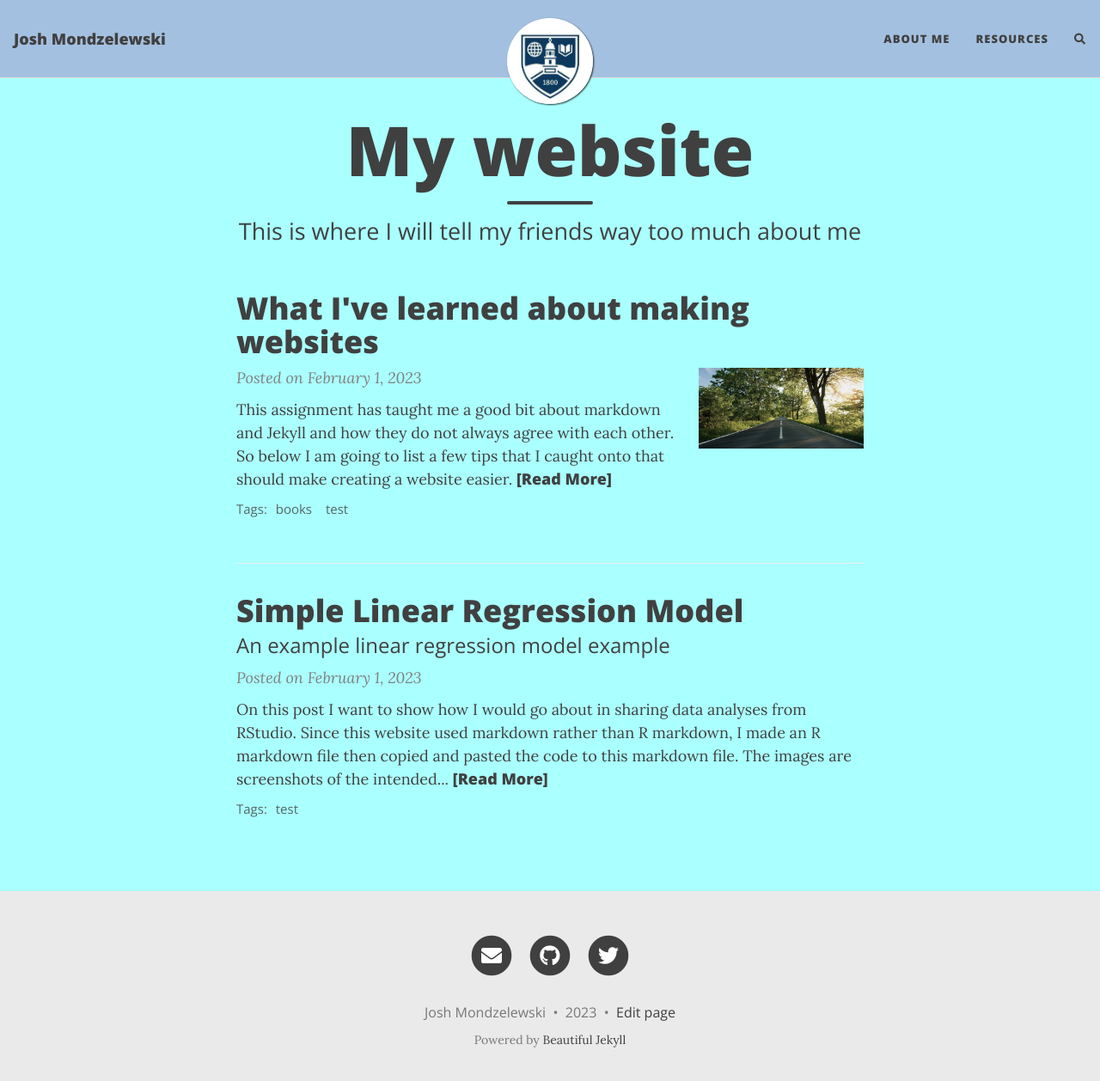
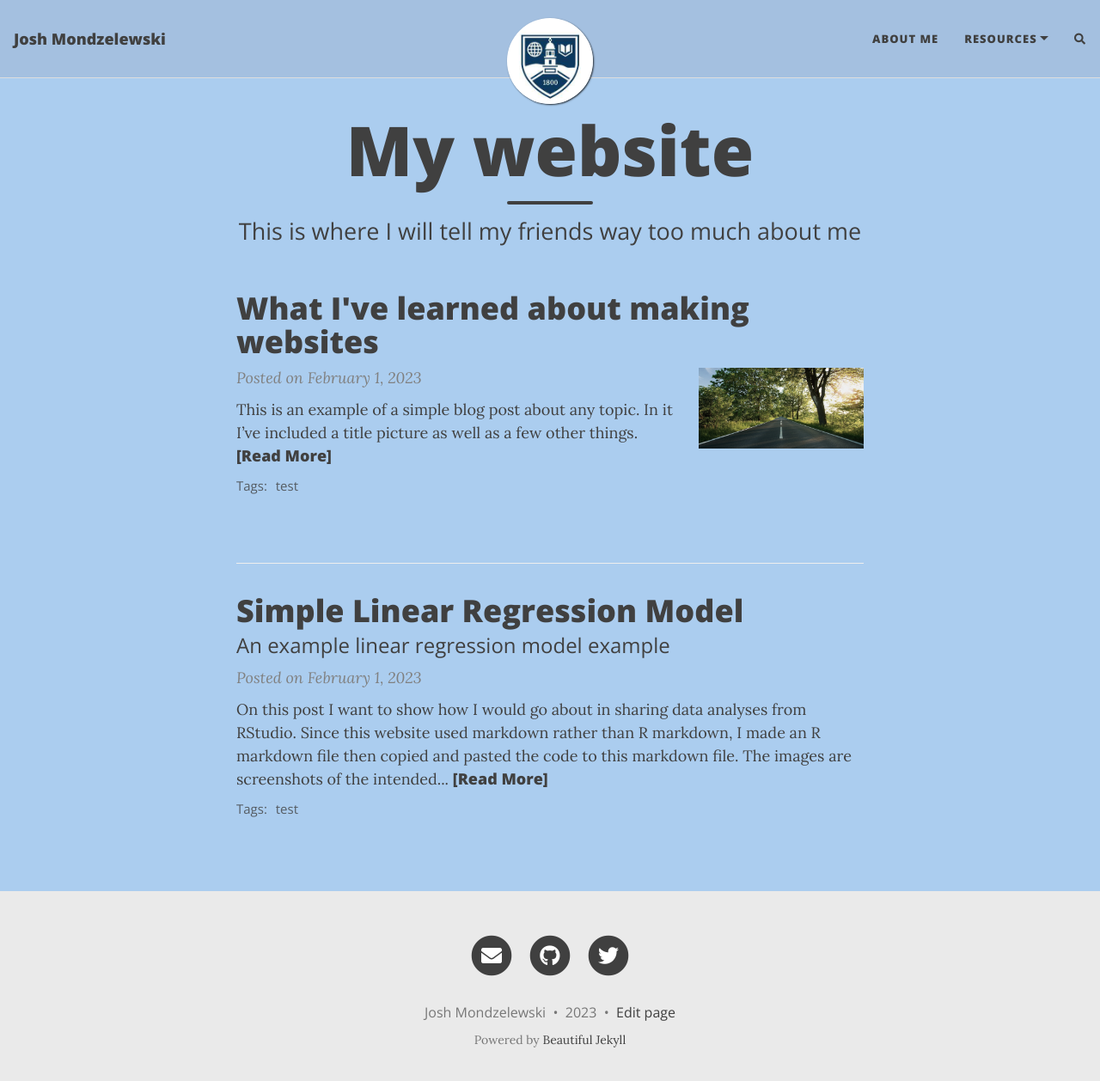
Before and after one commit to JoshMondz/JoshMondz.github.io, a Jekyll site: the page built from index.html, in a window 1280 px wide and 1271 px high. Shown: the top 1258 px of the window at 86% size. Built offline with Jekyll 4.4.1, drawn with Linux system fonts in a browser that asks for light colours; nearby versions of some CDN libraries; the list of posts is cut into pages by our own code; comment, search, counter and statistics services are not loaded.

Commit message:
adjusting colors

```diff
--- a/_config.yml
+++ b/_config.yml
@@ -22,7 +22,7 @@ author: Josh Mondzelewski
 navbar-links:
   About Me: "aboutme"
   Resources:
-#    - Beautiful Jekyll: "https://beautifuljekyll.com"
+    - BIOL1007A Portfolio: "https://JoshMondz.github.io/BIOL1007A"
 #    - Learn markdown: "https://www.markdowntutorial.com/"
 #  Author's home: "https://deanattali.com"
 
@@ -128,7 +128,7 @@ navbar-var-length: false
 navbar-col: "#A4C0E0"
 navbar-text-col: "#404040"
 navbar-border-col: "#DDDDDD"
-page-col: "#AAFFFF"
+page-col: "#ABCDEF"
 text-col: "#404040"
 link-col: "#008AFF"
 hover-col: "#0085A1"
--- a/_posts/2023-02-01-what-I-learned.md
+++ b/_posts/2023-02-01-what-I-learned.md
@@ -3,9 +3,10 @@ layout: post
 title: What I've learned about making websites
 cover-img: /assets/img/path.jpg
 share-img: /assets/img/path.jpg
-tags: [books, test]
+tags: [test]
 readtime: true
 ---
+This is an example of a simple blog post about any topic. In it I've included a title picture as well as a few other things.
 
 This assignment has taught me a good bit about markdown and Jekyll and how they do not always agree with each other. So below I am going to list a few tips that I caught onto that should make creating a website easier.
 
```
Also changed, not shown: _posts/2023-02-01-linear-regression-model.md (+1 -0 lines).
